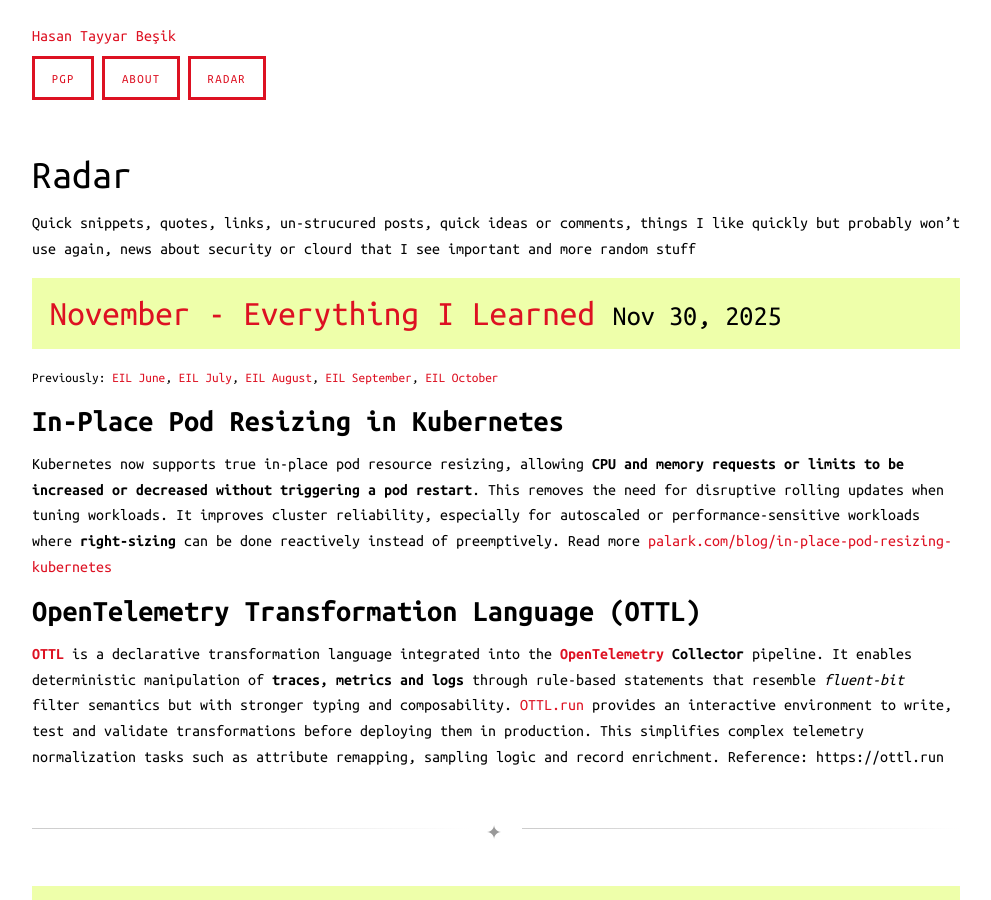
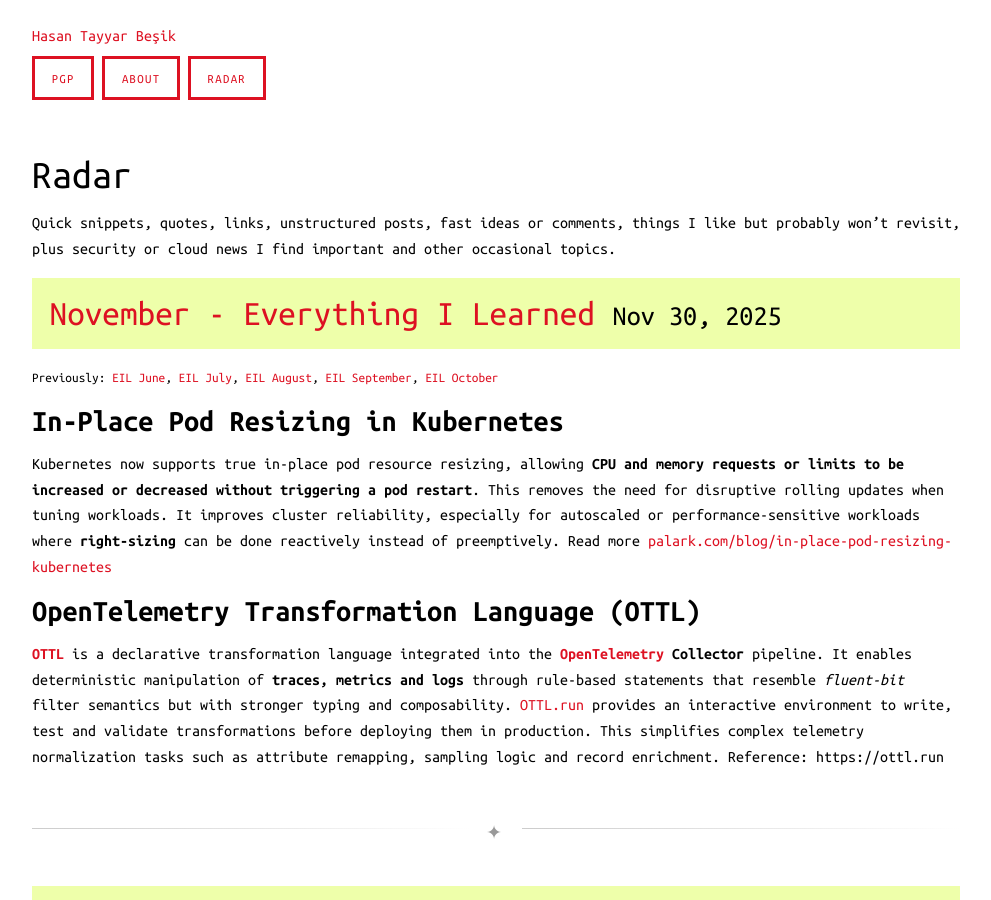
Before and after one commit to hasantayyar/hasantayyar.net, a Jekyll site: the page built from radar.md, in a window 1280 px wide and 900 px high. Shown: the whole window, without its empty margins (144-1135 px from the left). Built offline with Jekyll 4.4.1, drawn with Linux system fonts in a browser that asks for light colours; Markdown is read by kramdown in place of the engine named in the settings.

Commit message:
Update desc for radar page

```diff
--- a/radar.md
+++ b/radar.md
@@ -4,7 +4,7 @@ title: Radar
 permalink: /feed/
 ---
 
-Quick snippets, quotes, links, un-strucured posts, quick ideas or comments, things I like quickly but probably won't use again, news about security or clourd that I see important and more random stuff
+Quick snippets, quotes, links, unstructured posts, fast ideas or comments, things I like but probably won’t revisit, plus security or cloud news I find important and other occasional topics.
 
 <div class="posts">
     {% for post in site.posts %}
```
